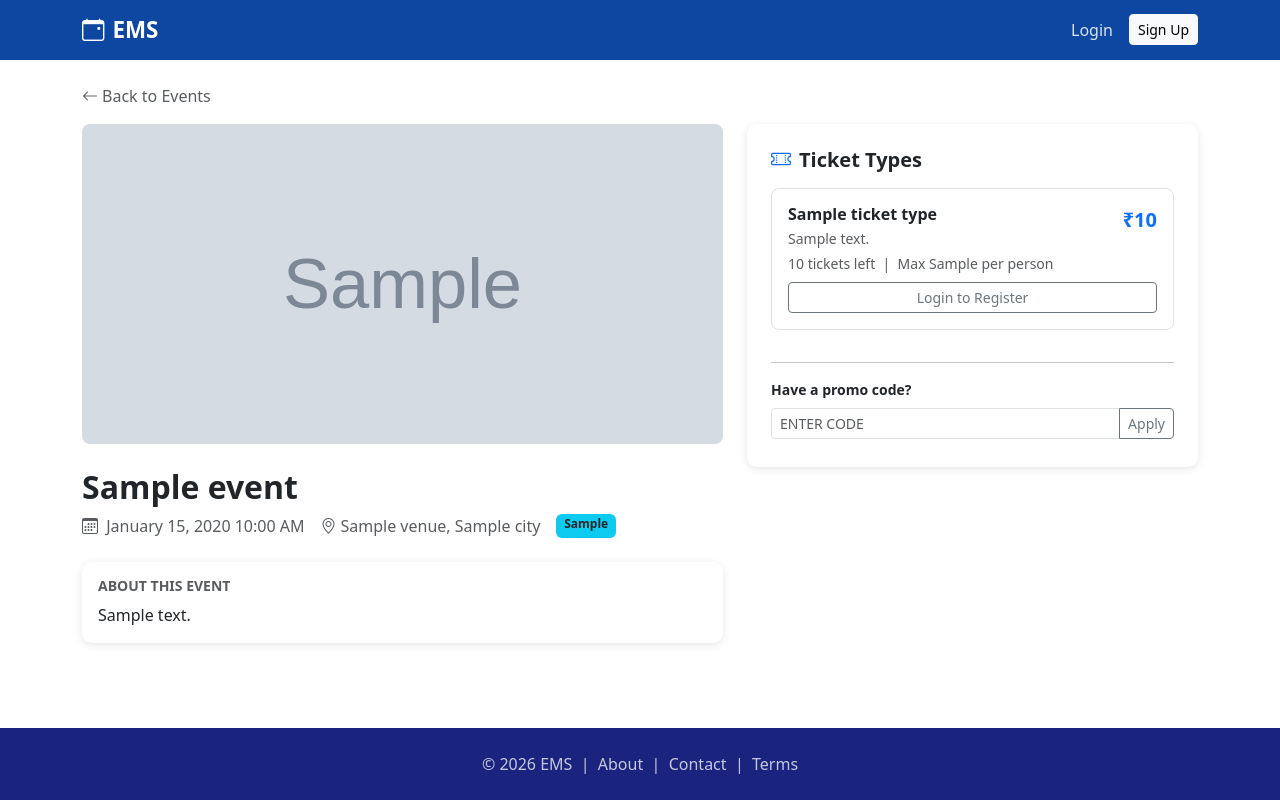
After one commit to Abdularfath/event-management-system, a Flask app: template templates/public/event_detail.html in a window 1280 px wide. The commit adds this page. Run offline with Flask 3, Linux system fonts and the light colour scheme; the template is opened without the code that fills it: most values are stand-ins (such as "Sample title", 1, 10 or a date in 2020); grey boxes marked "Sample" are stand-in pictures; some libraries are stand-ins or nearby versions.

Commit message:
Day 5: public event listing, event detail page, ticket type cards

```diff
--- a/static/css/ems.css
+++ b/static/css/ems.css
@@ -31,3 +31,16 @@ main { flex: 1; }
 
 /* Flash messages */
 .flash-container { position: fixed; top: 70px; right: 20px; z-index: 9999; min-width: 300px; }
+
+/* ── Event cards ──────────────────────────────────────────────────── */
+.ems-event-img { height: 180px; object-fit: cover; width: 100%; }
+.ems-event-img-placeholder { height: 180px; width: 100%; }
+
+/* ── Ticket type cards ────────────────────────────────────────────── */
+.ems-ticket-card { transition: border-color 0.2s; cursor: pointer; }
+.ems-ticket-card:hover { border-color: var(--ems-primary) !important; }
+
+/* ── Responsive tweaks ────────────────────────────────────────────── */
+@media (max-width: 768px) {
+  .sticky-top { position: relative !important; top: 0 !important; }
+}
--- /dev/null
+++ b/templates/public/event_detail.html
@@ -0,0 +1,129 @@
+{% extends 'base.html' %}
+{% block title %}{{ event.name }}{% endblock %}
+
+{% block content %}
+<div class="container py-4">
+
+  {# Back link #}
+  <a href="{{ url_for('public.index') }}" class="text-decoration-none text-muted mb-3 d-inline-block">
+    <i class="bi bi-arrow-left me-1"></i>Back to Events
+  </a>
+
+  <div class="row g-4">
+
+    {# ── LEFT COLUMN — event info ────────────────────── #}
+    <div class="col-lg-7">
+
+      {# Cover image #}
+      {% if event.cover_image_url %}
+      <img src="{{ event.cover_image_url }}" class="img-fluid rounded-3 mb-4 w-100" style="max-height:320px;object-fit:cover" alt="{{ event.name }}">
+      {% endif %}
+
+      {# Event title and meta #}
+      <h2 class="fw-bold">{{ event.name }}</h2>
+      <div class="d-flex flex-wrap gap-3 text-muted mb-4">
+        <span><i class="bi bi-calendar3 me-1"></i>
+          {% if event.start_datetime %}
+            {{ event.start_datetime.strftime('%B %d, %Y  %I:%M %p') }}
+          {% endif %}
+        </span>
+        {% if venue %}
+        <span><i class="bi bi-geo-alt me-1"></i>{{ venue.name }}, {{ venue.city }}</span>
+        {% endif %}
+        {% if event.event_type %}
+        <span class="badge bg-info text-dark">{{ event.event_type | capitalize }}</span>
+        {% endif %}
+      </div>
+
+      {# Description box — wireframe shows this in a bordered container #}
+      <div class="ems-card card p-3 mb-4">
+        <h6 class="fw-bold text-muted text-uppercase small mb-2">About this event</h6>
+        <p class="mb-0" style="white-space:pre-line">{{ event.description }}</p>
+      </div>
+
+    </div>
+
+    {# ── RIGHT COLUMN — ticket selection ────────────── #}
+    <div class="col-lg-5">
+      <div class="ems-card card p-4 sticky-top" style="top:80px">
+        <h5 class="fw-bold mb-3">
+          <i class="bi bi-ticket-perforated me-2 text-primary"></i>Ticket Types
+        </h5>
+
+        {# No tickets available #}
+        {% if not ticket_types %}
+        <p class="text-muted">No tickets available yet.</p>
+        {% else %}
+
+        {# Ticket type cards — wireframe page 2 #}
+        {% for tt in ticket_types %}
+        <div class="ems-ticket-card mb-3 p-3 border rounded-3 {{ 'opacity-50' if tt.sold_out }}">
+          <div class="d-flex justify-content-between align-items-start">
+            <div>
+              <h6 class="fw-bold mb-1">{{ tt.name }}</h6>
+              {% if tt.description %}
+              <p class="text-muted small mb-1">{{ tt.description }}</p>
+              {% endif %}
+              <p class="text-muted small mb-0">
+                {% if tt.sold_out %}
+                  <span class="text-danger fw-semibold">Sold Out</span>
+                {% else %}
+                  {{ tt.available }} tickets left
+                  &nbsp;|&nbsp; Max {{ tt.max_per_order }} per person
+                {% endif %}
+              </p>
+            </div>
+            <div class="text-end ms-3">
+              <div class="fs-5 fw-bold text-primary">
+                {% if tt.price == 0 %}Free{% else %}₹{{ tt.price }}{% endif %}
+              </div>
+            </div>
+          </div>
+
+          {# Select button — only shown if not sold out and user is logged in #}
+          {% if not tt.sold_out %}
+            {% if session.get('uid') %}
+            <button class="btn btn-outline-primary btn-sm mt-2 w-100" disabled>
+                 <i class="bi bi-check-circle me-1"></i>Select & Register
+                 <span class="badge bg-secondary ms-1">Coming soon</span>
+                </button>
+            {% else %}
+            <a href="{{ url_for('auth.login') }}"
+               class="btn btn-outline-secondary btn-sm mt-2 w-100">
+              Login to Register
+            </a>
+            {% endif %}
+          {% endif %}
+        </div>
+        {% endfor %}
+
+        {# Promo code input — wireframe page 2 #}
+        <hr class="my-3">
+        <label class="form-label small fw-semibold">Have a promo code?</label>
+        <div class="input-group input-group-sm">
+          <input type="text" id="promoInput" class="form-control text-uppercase"
+                 placeholder="Enter code">
+          <button class="btn btn-outline-secondary" type="button"
+                  onclick="applyPromo()">Apply</button>
+        </div>
+        <div id="promoMsg" class="form-text mt-1"></div>
+
+        {% endif %}
+      </div>
+    </div>
+  </div>
+</div>
+
+{% block extra_js %}
+<script>
+  //# Promo code UI — validation wired to backend on Day 9 #
+  function applyPromo() {
+    const code = document.getElementById('promoInput').value.trim();
+    const msg  = document.getElementById('promoMsg');
+    if (!code) { msg.textContent = 'Please enter a promo code.'; return; }
+    msg.textContent = 'Promo code validation coming on Day 9.';
+    msg.className = 'form-text text-info mt-1';
+  }
+</script>
+{% endblock %}
+{% endblock %}
```
Also changed, not shown: app/routes/public.py (+81 -2 lines), templates/public/index.html (+111 -4 lines).
